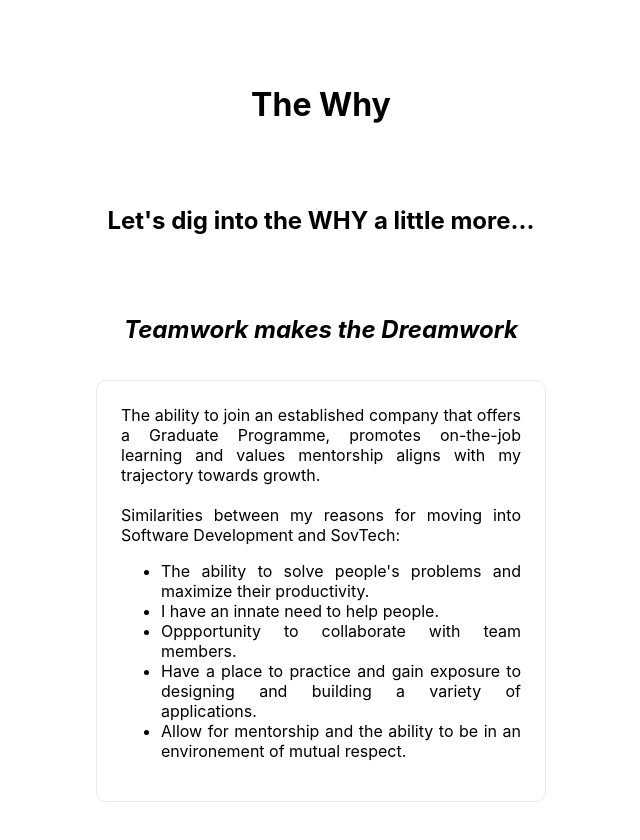
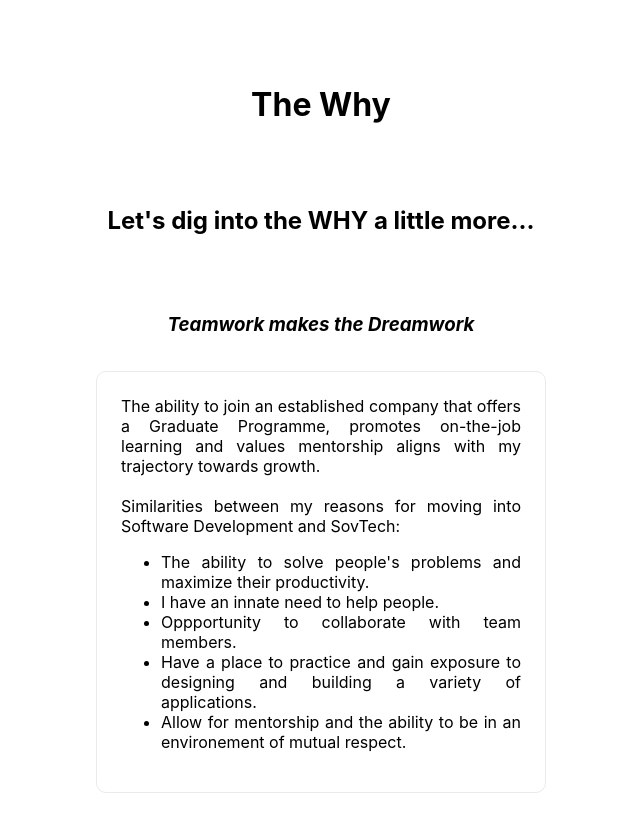
Before and after one commit to Daniela-hash/sovtech-daniela, a Next.js app: page /why in a window 1280 px wide. Shown: the top 840 px of the page, without its empty margins (319-959 px from the left). Built offline with nearby package versions, Linux system fonts and the light colour scheme.

Commit message:
Changes to Why

```diff
--- a/pages/why.js
+++ b/pages/why.js
@@ -18,7 +18,7 @@
         <h2>Let's dig into the WHY a little more...</h2>
         <br/>
         <br/>
-        <h2><em>Teamwork makes the Dreamwork</em></h2>
+        <h3><em>Teamwork makes the Dreamwork</em></h3>
         <a className={styles.card}>
           The ability to join an established company that offers a Graduate Programme,
           promotes on-the-job learning and values mentorship aligns with
```
